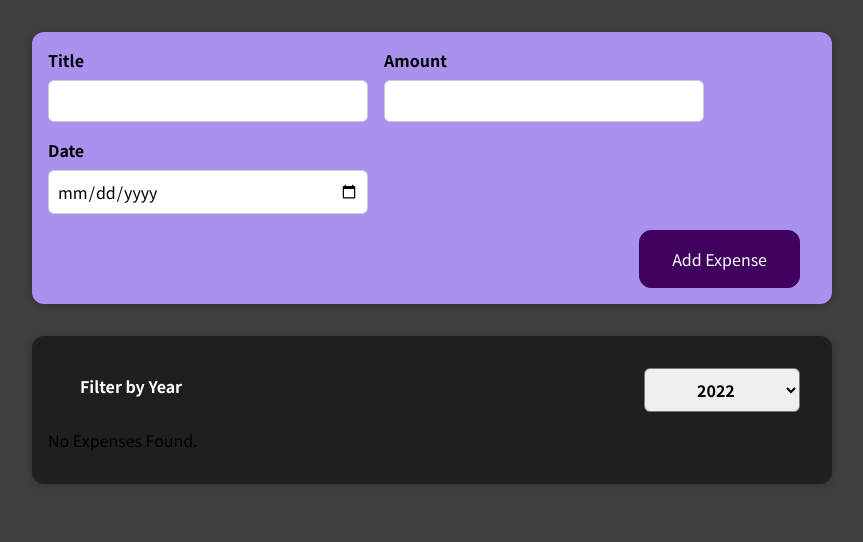
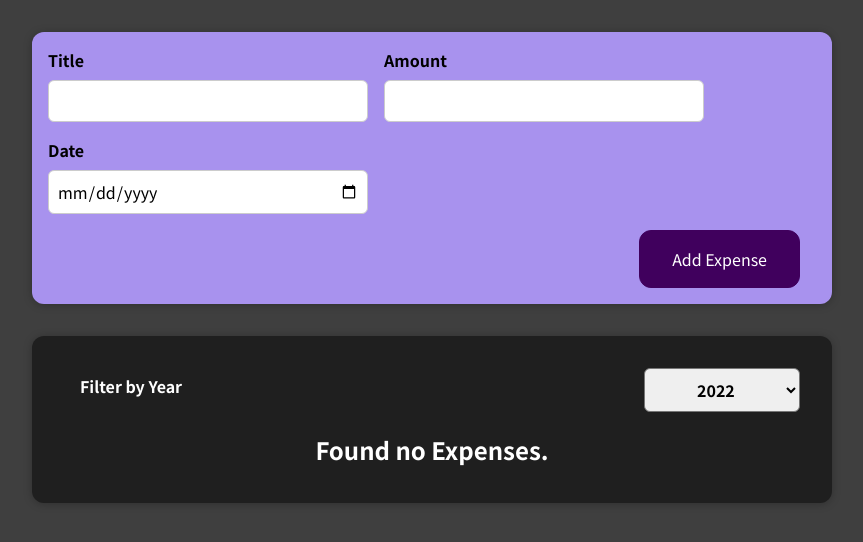
Before and after one commit to FairyCodeMother/oreilly-react-2021, a React (Create React App) app: page / in a window 1280 px wide. Shown: the top 542 px of the page, without its empty margins (208-1071 px from the left). Built offline with nearby package versions, Linux system fonts and the light colour scheme.

Commit message:
Make new ExpensesList Component

```diff
--- a/src/App.js
+++ b/src/App.js
@@ -1,9 +1,8 @@
 import React, { useState } from 'react';
 
-import NewExpense from './components/NewExpense/NewExpense';  // Generates State data via ExpenseForm on submit
-import Expenses from './components/Expenses/Expenses';        // Uses State data
+import NewExpense from './components/NewExpense/NewExpense';
+import Expenses from './components/Expenses/Expenses';
 
-// Filter by Year
 const DUMMY_VALUES = [
   {
     id: 'e1',
@@ -35,7 +34,6 @@
     });
   };
 
-  // The Year filter is in Expenses...
   return (
       <div>
         <NewExpense onAddExpense={addExpenseHandler} />
--- a/src/components/Expenses/ExpenseItem.js
+++ b/src/components/Expenses/ExpenseItem.js
@@ -1,11 +1,13 @@
-import React, { useState } from 'react';
+import React from 'react';
 
 import ExpenseDate from './ExpenseDate';
 import Card from '../UI/Card';
 import './ExpenseItem.css';
 
 const ExpenseItem = (props) => {
+  // 8. Wrap the Card in a List Item.
   return (
+      <li>
           <Card className='expense-item'>
               <ExpenseDate date={props.date} />
               <div className='expense-item__description'>
@@ -13,6 +15,7 @@
                   <div className='expense-item__price'>${props.amount}</div>
               </div>
           </Card>
+      </li>
   );
 }
 
--- a/src/components/Expenses/Expenses.js
+++ b/src/components/Expenses/Expenses.js
@@ -1,11 +1,14 @@
 import React, { useState } from 'react';
 
-import ExpenseItem from './ExpenseItem';
-import Card from '../UI/Card';
+import ExpensesList from "./ExpensesList";
 import './Expenses.css';
+import Card from "../UI/Card";
 import ExpensesFilter from "./ExpensesFilter";
 
-// We want to be able to filter the Expenses by filteredYear...
+// ExpensesList is getting kinda complicated.
+// Let's put the List portion in its own Component.
+
+// 1. Make new ExpensesList Component...
 const Expenses = (props) => {
     const [filteredYear, setFilteredYear] = useState('2022');
 
@@ -13,33 +16,21 @@
         setFilteredYear(filteredYear);
     };
 
-    // 1. We get all the Expense items in props.items so we only
-    //    need to restrict which are shown via a new function.
+
     const filteredExpenses = props.items.filter(expense => {
-        // 2. We ensure it comes back as a String and then compare
         return expense.date.getFullYear().toString() === filteredYear;
     });
 
-    // 3. Alternately, we can move the conditional up here.
-    let expensesContent = <p> No Expenses Found. </p>;
-    if (filteredExpenses.length > 0) {
-        expensesContent = filteredExpenses.map(expense =>
-            <ExpenseItem
-                key={expense.id}
-                title={expense.title}
-                amount={expense.amount}
-                date={expense.date}
-            />
-        );
-    }
-
+    // 3. We will have to pass filteredExpenses as a prop for ExpensesList.
     return (
         <Card className="expenses">
             <ExpensesFilter
                 selectedYear={filteredYear}
                 onFilterChange={filterChangeHandler}
             />
-            {expensesContent}
+            <ExpensesList
+                expenses={filteredExpenses}
+            />
         </Card>
     );
 }
--- /dev/null
+++ b/src/components/Expenses/ExpensesList.css
@@ -0,0 +1,9 @@
+.expenses-list {
+  list-style: none;
+  padding: 0;
+}
+
+.expenses-list__fallback {
+  color: white;
+  text-align: center;
+}
--- /dev/null
+++ b/src/components/Expenses/ExpensesList.js
@@ -0,0 +1,34 @@
+import React from 'react';
+
+import ExpenseItem from './ExpenseItem';
+import './ExpensesList.css';
+
+// 2. Move over the code that defines and returns the ExpensesList
+const ExpensesList = (props) => {
+    // 4. Then use the prop we pass in, instead of filteredExpenses.
+    // 6. Finally: handle the case when there are no Expenses to display.
+    if (props.expenses.length === 0) {
+        return (
+            <h2 className="expenses-list__fallback">
+                Found no Expenses.
+            </h2>
+        );
+    }
+
+    // 5. Return the ExpensesList as an unordered list by moving the mapping logic.
+    return (
+        // 7. Since we are returning an UL item, we need to update ExpenseItem to be a list item.
+        <ul className={"expenses-list"}>
+            {props.expenses.map((expense) =>
+                <ExpenseItem
+                    key={expense.id}
+                    title={expense.title}
+                    amount={expense.amount}
+                    date={expense.date}
+                />
+            )}
+        </ul>
+    );
+}
+
+export default ExpensesList;
```
Lines whose indentation alone changed are shown as unchanged.
